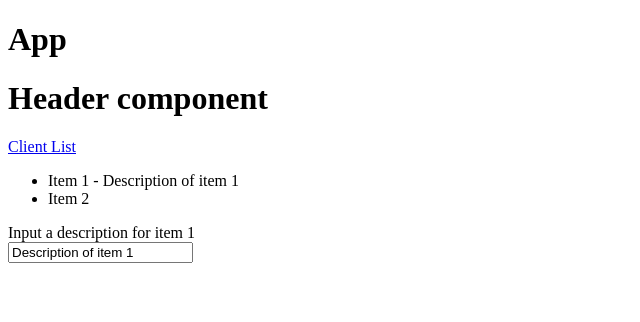
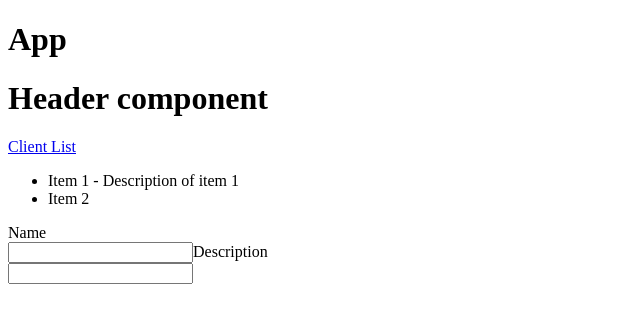
Before and after one commit to EMoonlit/angular-playground, an Angular app: page / in a window 1280 px wide. Shown: the top 322 px of the page, without its empty margins (0-640 px from the left). Built offline with nearby package versions, Linux system fonts and the light colour scheme.

Commit message:
feat: added value in form

```diff
--- a/src/app/app.component.html
+++ b/src/app/app.component.html
@@ -8,6 +8,10 @@
     <li>Item 2</li>
 </ul>
 
-<label>Input a description for item 1</label>
+<label>Name</label>
 <br>
-<input [(ngModel)]="description1" />
+<input [(ngModel)]="value.name" />
+
+<label>Description</label>
+<br>
+<input [(ngModel)]="value.description" />
--- a/src/app/app.component.ts
+++ b/src/app/app.component.ts
@@ -8,4 +8,14 @@ import { Component } from '@angular/core';
 export class AppComponent {
   title = 'first-angular-app';
   description1 = 'Description of item 1'
+
+  value: {
+    description: string,
+    name: string,
+    id: number,
+  } = {
+      description: '',
+      name: '',
+      id: 0
+    }
 }
```
